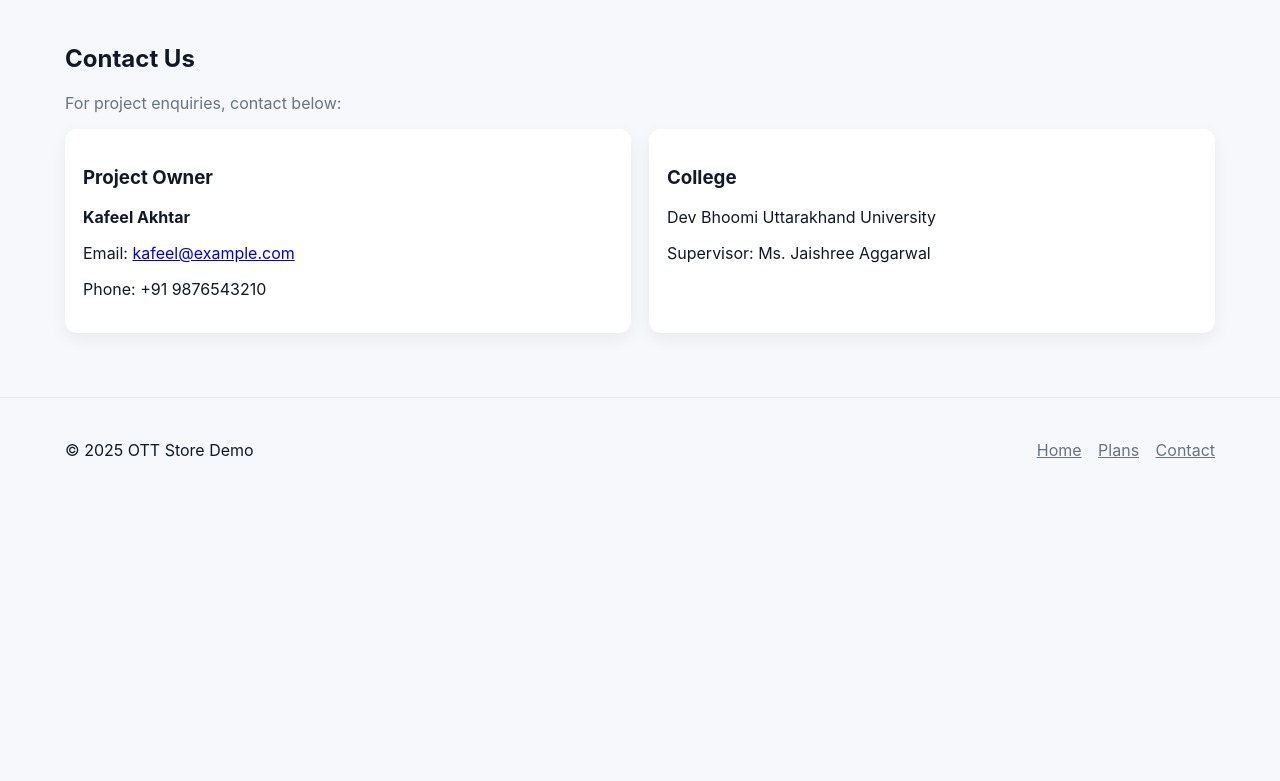
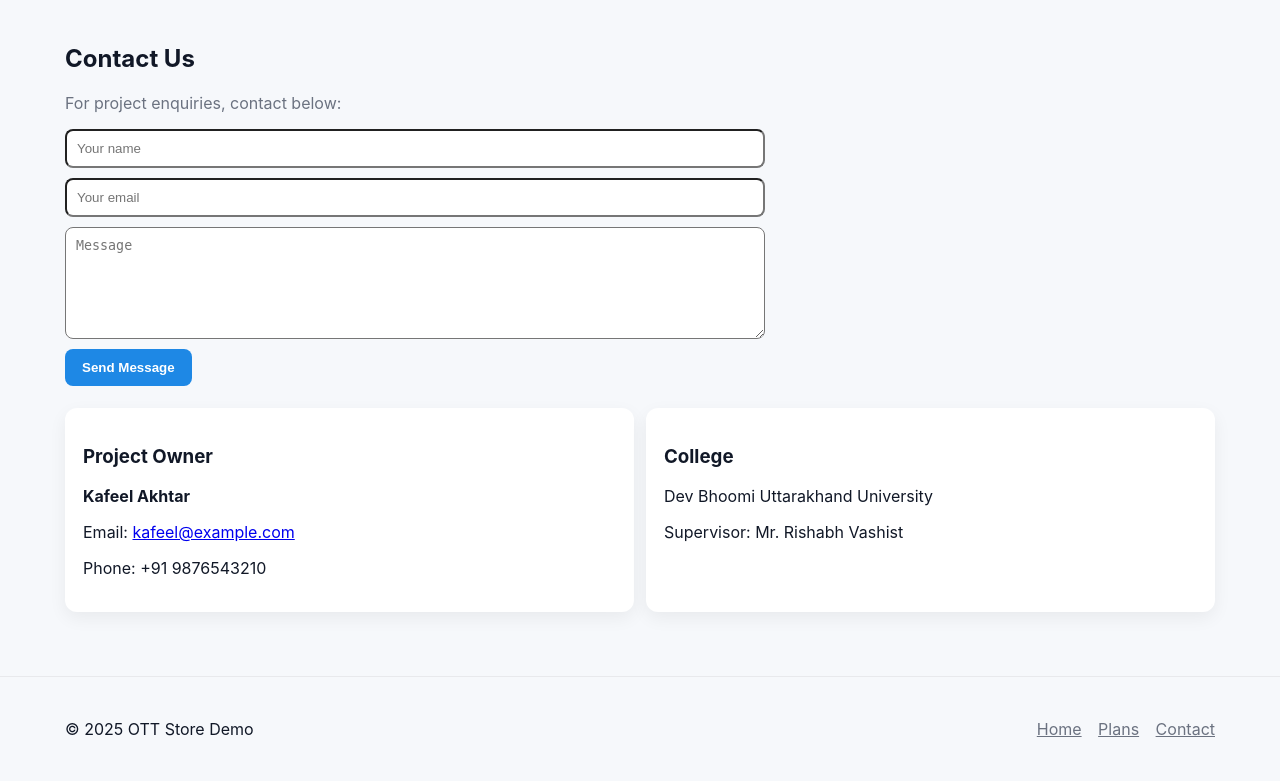
Before and after one commit to kafeelk528-ship-it/ott7, a Flask app: page /contact in a window 1280 px wide. Shown: the part 121-902 px from the top of the page. Before the commit the page ends 579 px from the top, so only its background shows below. Run offline with Flask 3, Linux system fonts and the light colour scheme.

Commit message:
Update contact.html

```diff
--- a/templates/contact.html
+++ b/templates/contact.html
@@ -3,7 +3,18 @@
 {% block content %}
 <h2 class="page-title">Contact Us</h2>
 <p class="muted">For project enquiries, contact below:</p>
-<div class="contact-grid">
+<form method="post" action="{{ url_for('contact') }}">
+  <div style="display:grid; gap:10px; max-width:700px">
+    <input name="name" placeholder="Your name" required style="padding:10px; border-radius:8px">
+    <input name="email" placeholder="Your email" required type="email" style="padding:10px; border-radius:8px">
+    <textarea name="message" placeholder="Message" rows="6" required style="padding:10px; border-radius:8px"></textarea>
+    <div>
+      <button class="btn primary" type="submit">Send Message</button>
+    </div>
+  </div>
+</form>
+
+<div style="margin-top:22px; display:grid; gap:12px; grid-template-columns:repeat(auto-fit,minmax(240px,1fr))">
   <div class="card">
     <h3>Project Owner</h3>
     <p><strong>Kafeel Akhtar</strong></p>
@@ -13,7 +24,7 @@
   <div class="card">
     <h3>College</h3>
     <p>Dev Bhoomi Uttarakhand University</p>
-    <p>Supervisor: Ms. Jaishree Aggarwal</p>
+    <p>Supervisor: Mr. Rishabh Vashist</p>
   </div>
 </div>
 {% endblock %}
```
